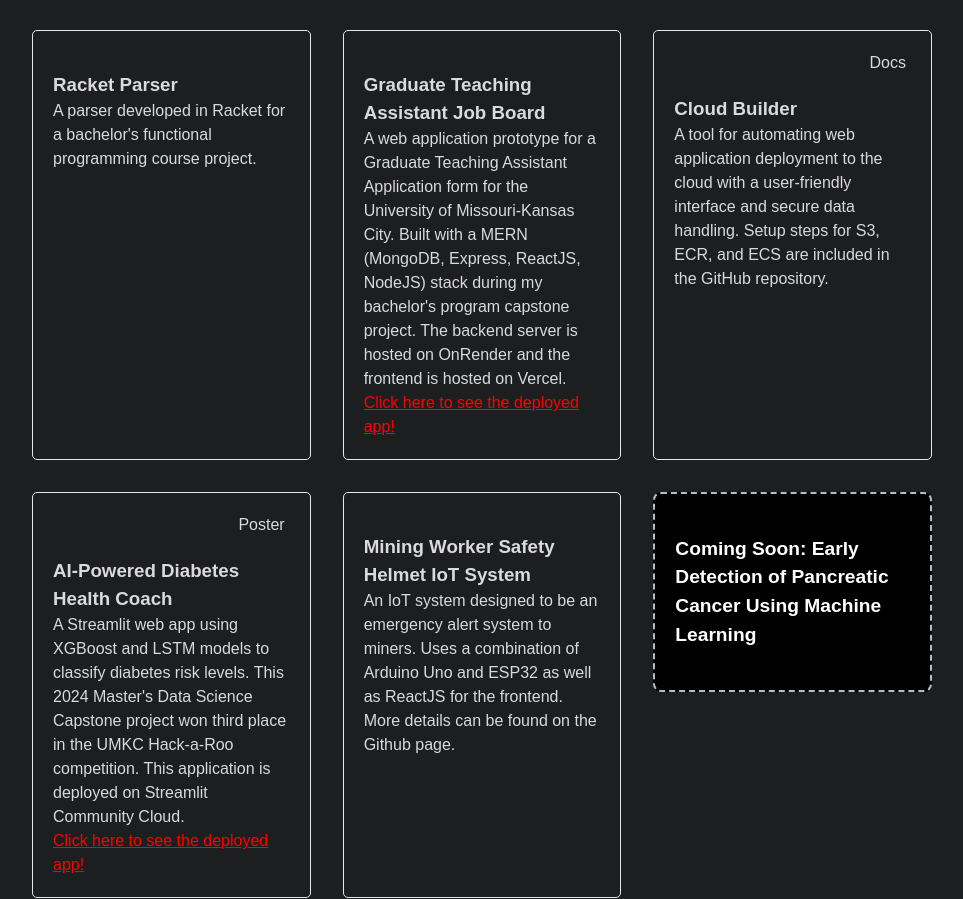
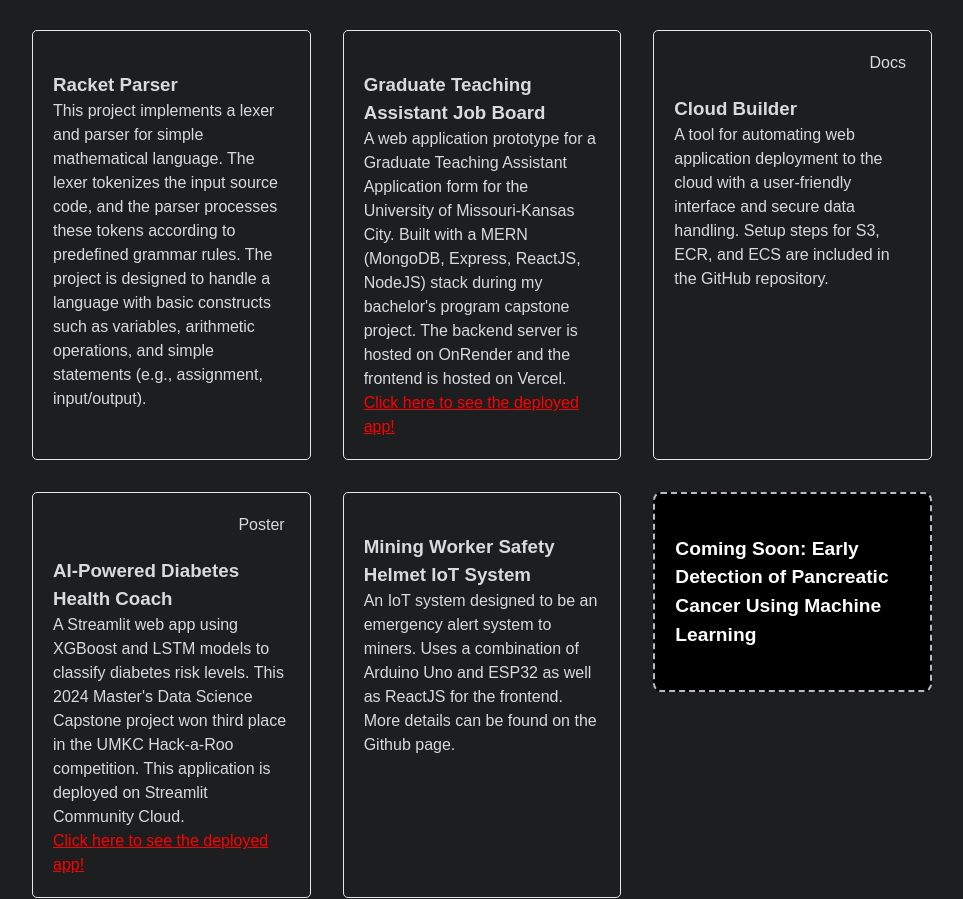
Before and after one commit to aa57c/PortfolioWebsite, a Next.js app: page / in a window 1280 px wide. Shown: the part 2542-3441 px from the top of the page, without its empty margins (158-1121 px from the left). Built offline with nearby package versions, Linux system fonts and the light colour scheme.

Commit message:
Update github_data.js

```diff
--- a/src/components/github_data.js
+++ b/src/components/github_data.js
@@ -32,7 +32,7 @@ export const projectData = [
     {
         id: 4,
         title: 'Racket Parser',
-        description: 'A parser developed in Racket for a bachelor\'s functional programming course project.',
+        description: 'This project implements a lexer and parser for simple mathematical language. The lexer tokenizes the input source code, and the parser processes these tokens according to predefined grammar rules. The project is designed to handle a language with basic constructs such as variables, arithmetic operations, and simple statements (e.g., assignment, input/output).',
         githublink: "https://github.com/aa57c/RacketParser",
         deployed: false,
         demo: false,
```
